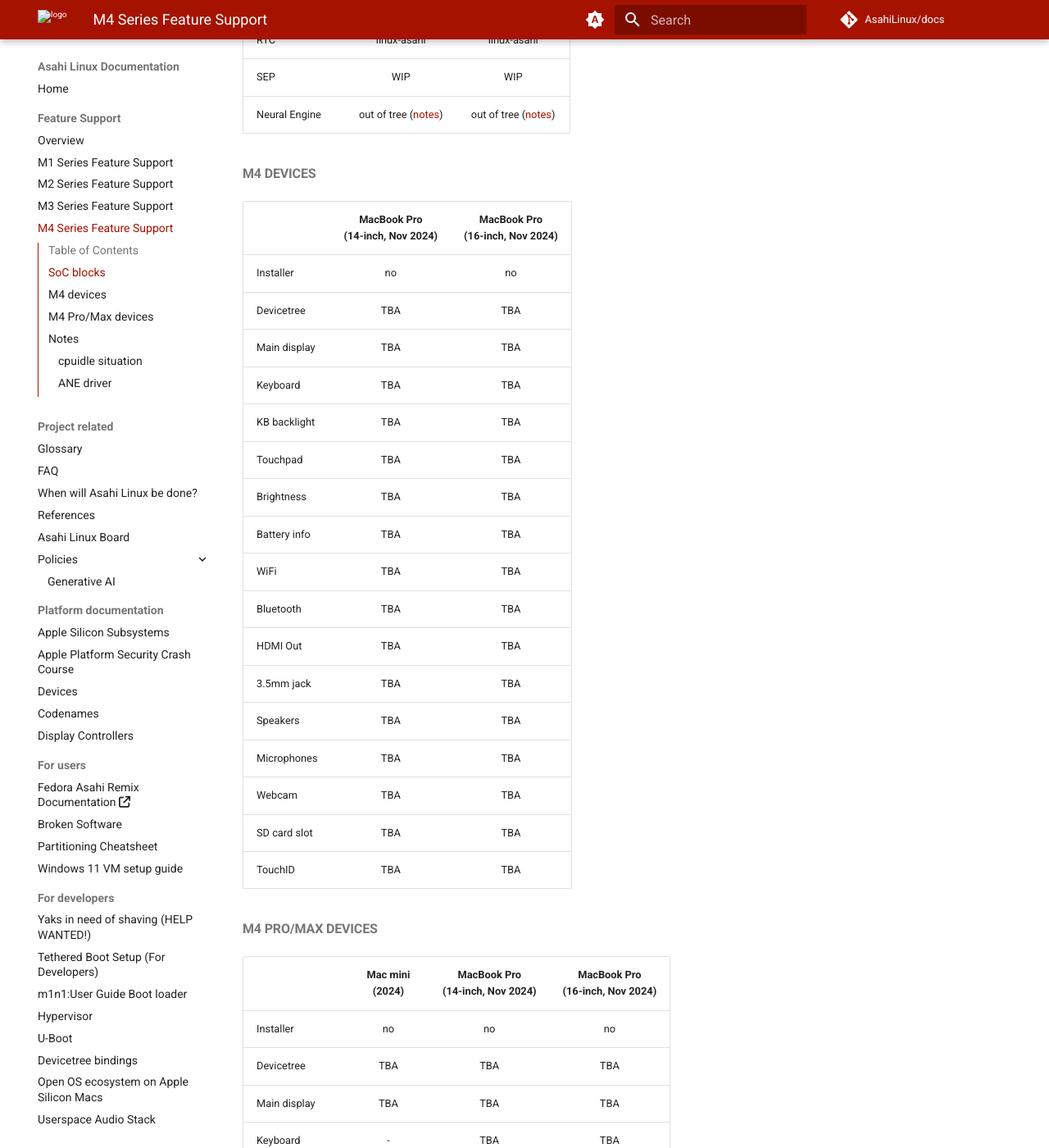
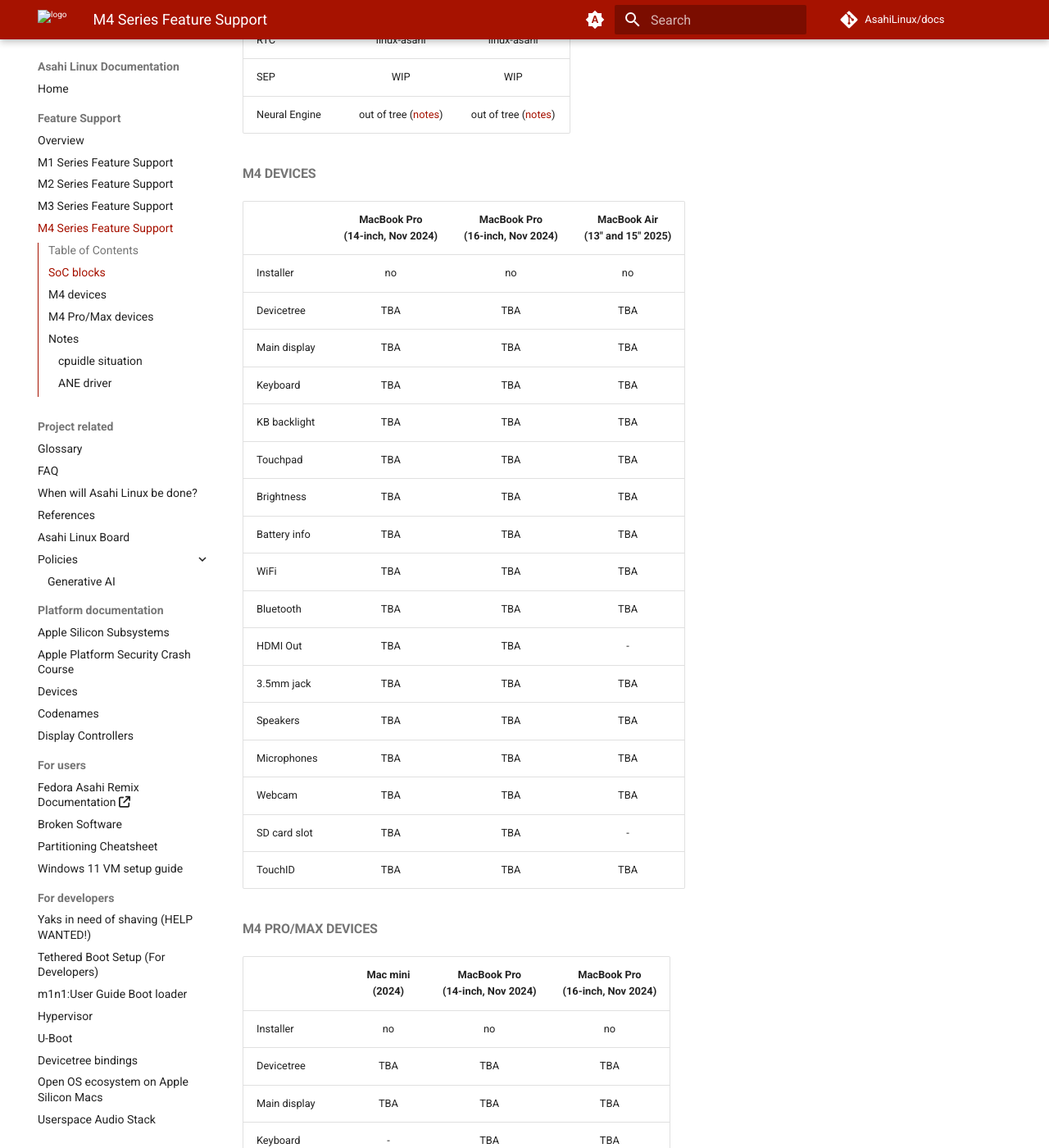
Before and after one commit to AsahiLinux/docs, an MkDocs documentation site: the page built from docs/platform/feature-support/m4.md, in a window 1280 px wide and 1400 px high, scrolled down 2171 px. Shown: the whole window at 82% size. Built offline with MkDocs 1.6.1 and Material for MkDocs 9.7.7, drawn with Linux system fonts in a browser that asks for light colours; comment, search, counter and statistics services are not loaded.

Commit message:
docs: Add M4 MacBook Air (13" and 15", 2025) to feature support
Add the newly released M4 MacBook Air to the M4 devices table in the
feature support documentation. The MacBook Air 13-inch (Mac16,12) and
15-inch (Mac16,13) were announced March 5, 2025 and released March 12,
2025.

Features are marked as TBA consistent with other M4 devices that don't
yet have installer support. HDMI Out and SD card slot are marked as "-"
since MacBook Air does not have these ports.

Closes #237

Signed-off-by: Eric Rowan <ericrowan@icloud.com>

```diff
--- a/docs/platform/feature-support/m4.md
+++ b/docs/platform/feature-support/m4.md
@@ -59,25 +59,25 @@
 
 
 ## M4 devices
-|                    | MacBook Pro<br>(14-inch, Nov 2024)  | MacBook Pro<br>(16-inch, Nov 2024) |
-|--------------------|:-----------------------------------:|:----------------------------------:|
-| Installer          | no                                  | no                                 |
-| Devicetree         | TBA                                 | TBA                                |
-| Main display       | TBA                                 | TBA                                |
-| Keyboard           | TBA                                 | TBA                                |
-| KB backlight       | TBA                                 | TBA                                |
-| Touchpad           | TBA                                 | TBA                                |
-| Brightness         | TBA                                 | TBA                                |
-| Battery info       | TBA                                 | TBA                                |
-| WiFi               | TBA                                 | TBA                                |
-| Bluetooth          | TBA                                 | TBA                                |
-| HDMI Out           | TBA                                 | TBA                                |
-| 3.5mm jack         | TBA                                 | TBA                                |
-| Speakers           | TBA                                 | TBA                                |
-| Microphones        | TBA                                 | TBA                                |
-| Webcam             | TBA                                 | TBA                                |
-| SD card slot       | TBA                                 | TBA                                |
-| TouchID            | TBA                                 | TBA                                |
+|                    | MacBook Pro<br>(14-inch, Nov 2024)  | MacBook Pro<br>(16-inch, Nov 2024) | MacBook Air<br>(13" and 15" 2025) |
+|--------------------|:-----------------------------------:|:----------------------------------:|:---------------------------------:|
+| Installer          | no                                  | no                                 | no                                |
+| Devicetree         | TBA                                 | TBA                                | TBA                               |
+| Main display       | TBA                                 | TBA                                | TBA                               |
+| Keyboard           | TBA                                 | TBA                                | TBA                               |
+| KB backlight       | TBA                                 | TBA                                | TBA                               |
+| Touchpad           | TBA                                 | TBA                                | TBA                               |
+| Brightness         | TBA                                 | TBA                                | TBA                               |
+| Battery info       | TBA                                 | TBA                                | TBA                               |
+| WiFi               | TBA                                 | TBA                                | TBA                               |
+| Bluetooth          | TBA                                 | TBA                                | TBA                               |
+| HDMI Out           | TBA                                 | TBA                                | -                                 |
+| 3.5mm jack         | TBA                                 | TBA                                | TBA                               |
+| Speakers           | TBA                                 | TBA                                | TBA                               |
+| Microphones        | TBA                                 | TBA                                | TBA                               |
+| Webcam             | TBA                                 | TBA                                | TBA                               |
+| SD card slot       | TBA                                 | TBA                                | -                                 |
+| TouchID            | TBA                                 | TBA                                | TBA                               |
 
 ## M4 Pro/Max devices
 |                    | Mac mini<br>(2024) | MacBook Pro<br>(14-inch, Nov 2024)  | MacBook Pro<br>(16-inch, Nov 2024) |
```
